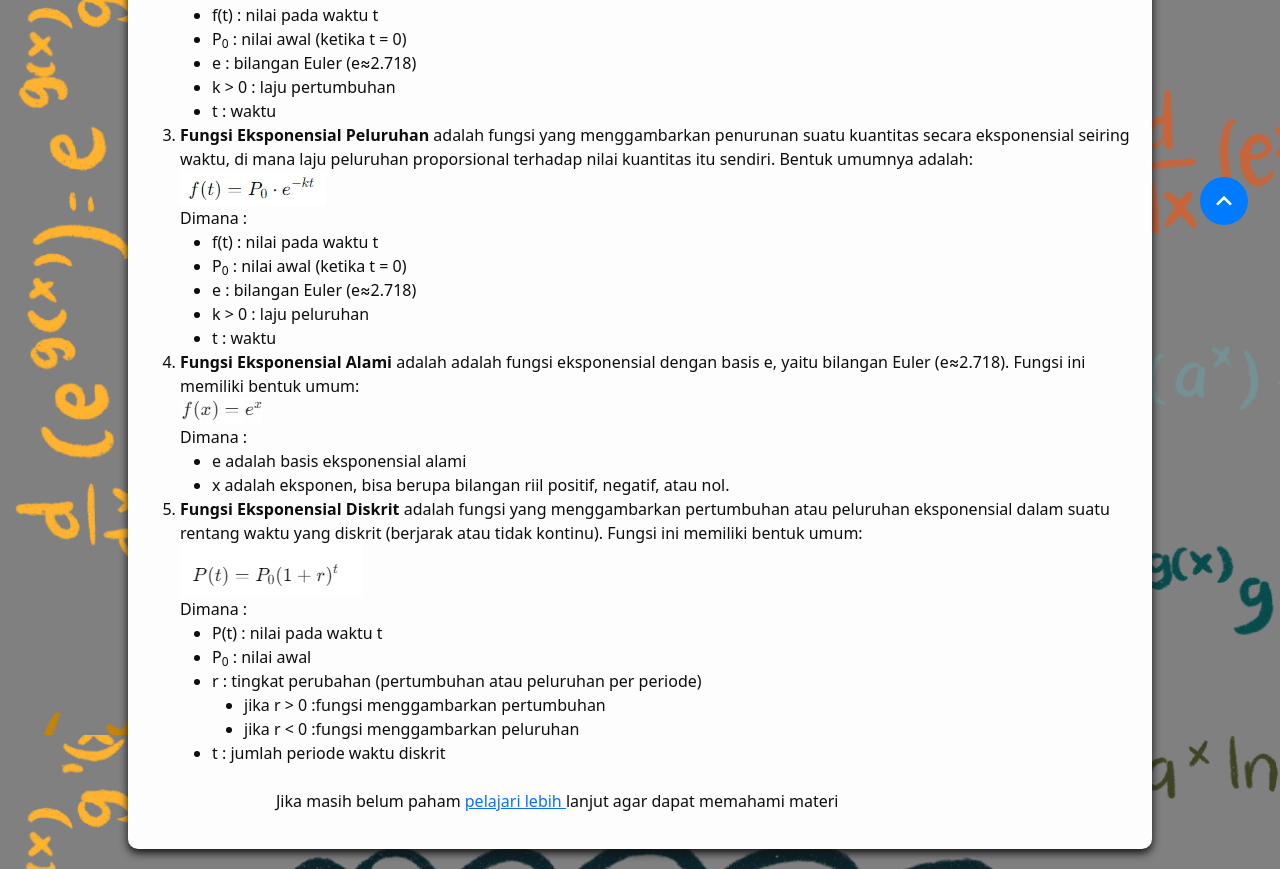
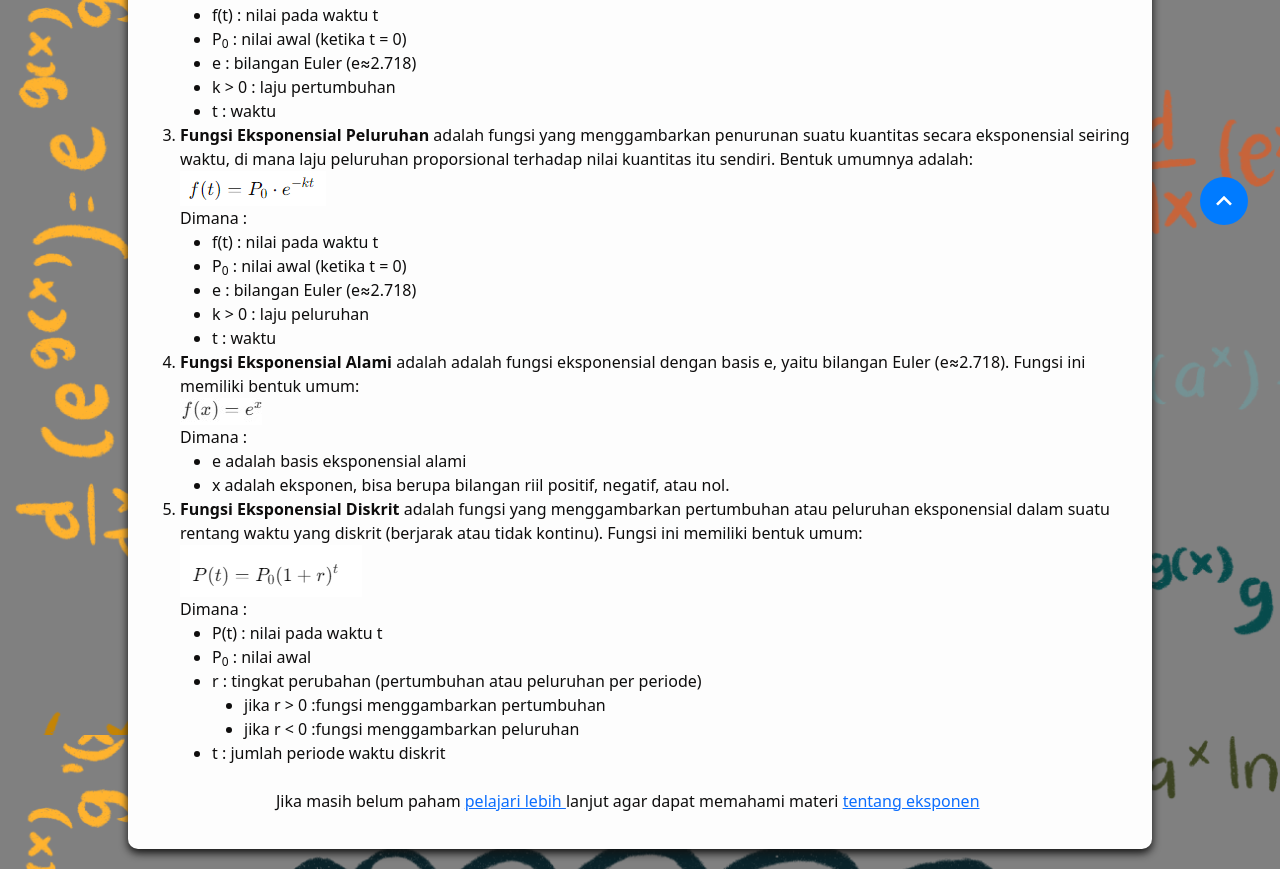
Before and after one commit to iam-geon/Eksponensial-kalkulus, a plain HTML site: page index2.html in a window 1280 px wide. Shown: the part 865-1734 px from the top of the page. Drawn offline with nearby package versions, Linux system fonts and the light colour scheme.

Commit message:
Add files via upload

```diff
--- a/index2.html
+++ b/index2.html
@@ -110,6 +110,7 @@
                         <ul>
                         <br>
                         Jika masih belum paham <a  href=https://youtu.be/AlrOq3W7IZ4?si=_Y5Wh3Kt8hTLS1kG> pelajari lebih </a> lanjut agar dapat memahami materi
+                        <a href="https://youtu.be/O3-S4_R1_28?si=BIoy8-Z0VC9e1j3O">tentang eksponen</a>
                     </ul>
                 </li>
             </ol>
```
Also changed, not shown: index.html (+1 -0 lines).
